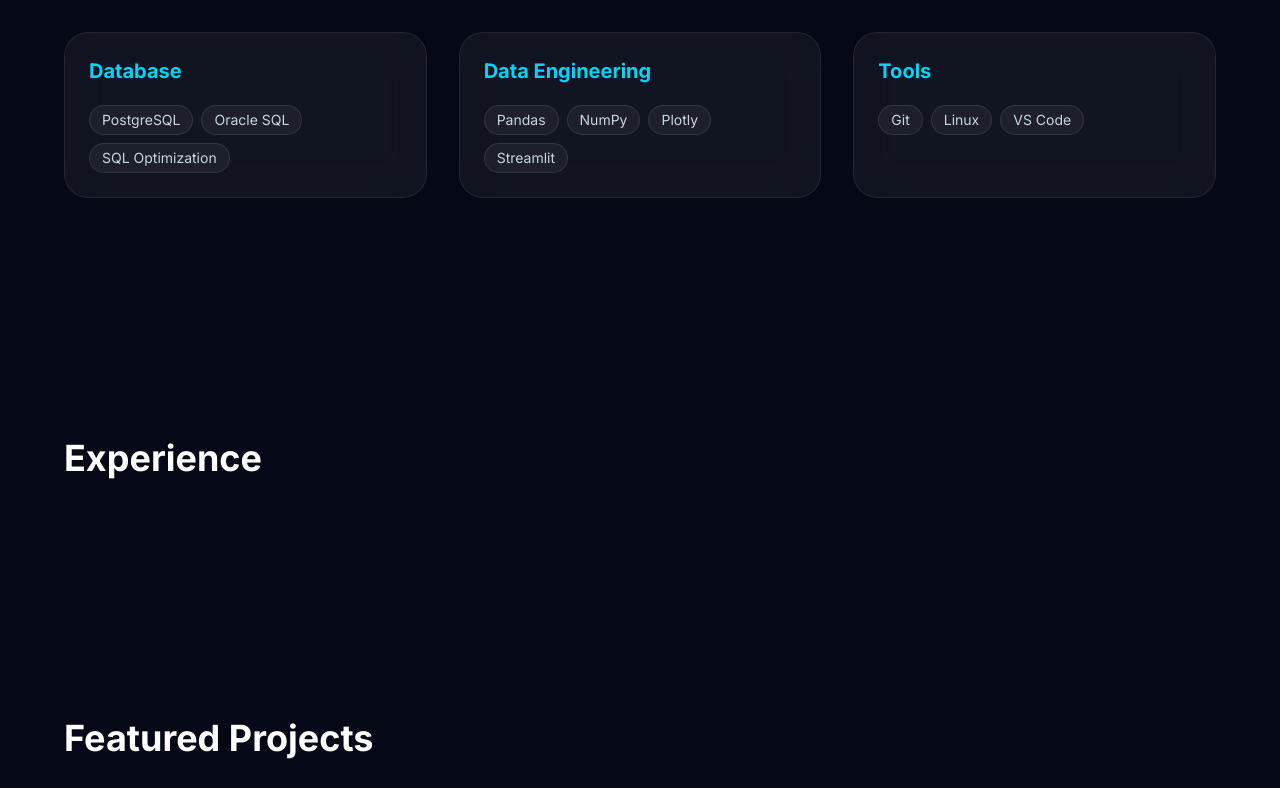
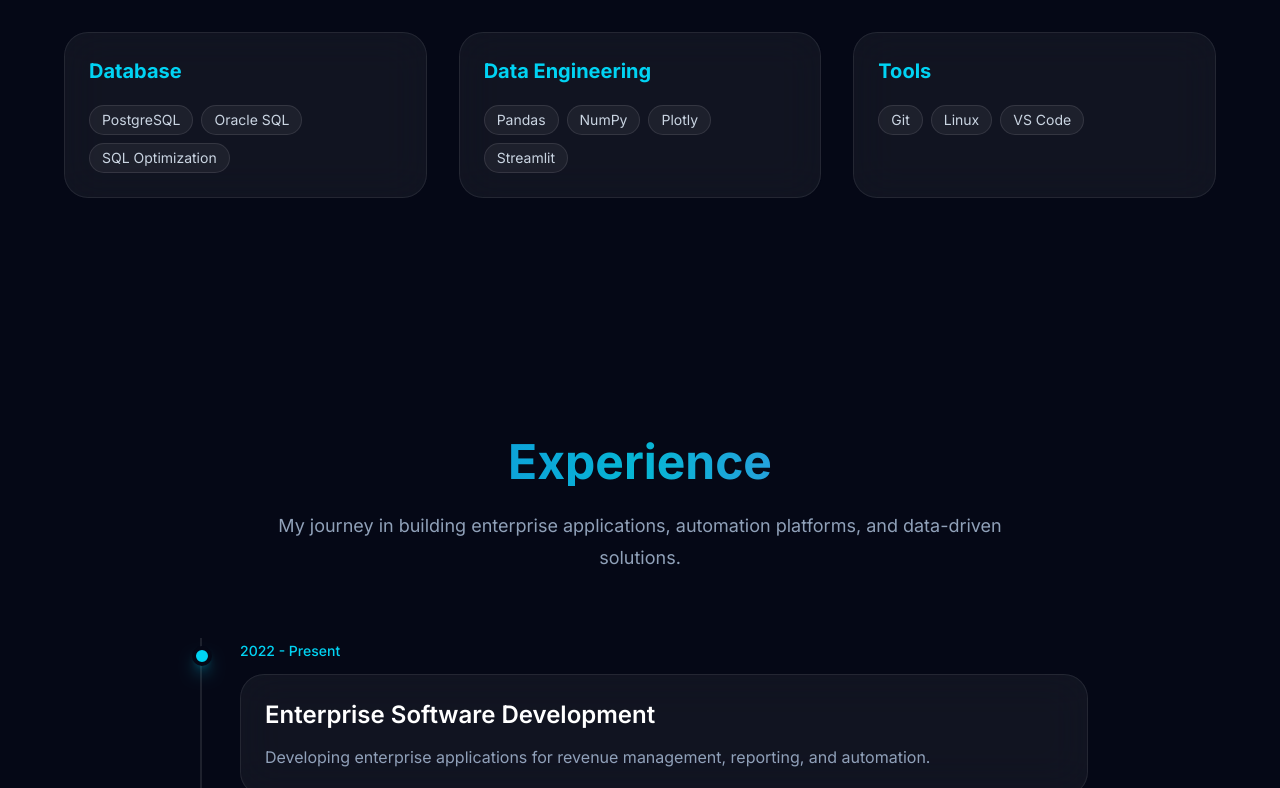
Before and after one commit to chandarbala/bala-portfolio, a React (Vite) app: page / in a window 1280 px wide. Shown: the part 2012-2800 px from the top of the page. Built offline with nearby package versions, Linux system fonts and the light colour scheme.

Commit message:
Build Featured Projects section

```diff
--- /dev/null
+++ b/src/components/Card/ProjectCard.tsx
@@ -0,0 +1,70 @@
+type Project = {
+  title: string;
+  description: string;
+  technologies: string[];
+  features: string[];
+  image: string;
+  github: string;
+  demo: string;
+};
+
+export default function ProjectCard({
+  title,
+  description,
+  technologies,
+  features,
+}: Project) {
+  return (
+    <div className="glass overflow-hidden rounded-3xl transition-all duration-300 hover:-translate-y-2 hover:border-cyan-500/30">
+
+      {/* Image Placeholder */}
+    <div className="relative flex h-56 items-center justify-center overflow-hidden bg-gradient-to-br from-slate-900 via-blue-950 to-violet-950">
+
+    <div className="absolute h-40 w-40 rounded-full bg-cyan-500/20 blur-3xl" />
+
+    <div className="absolute h-32 w-32 rounded-full bg-violet-500/20 blur-3xl right-10 top-10" />
+
+    <span className="relative text-lg font-semibold text-slate-300">
+        {title}
+    </span>
+
+    </div>
+
+      <div className="p-8">
+
+        <h3 className="text-2xl font-bold">
+          {title}
+        </h3>
+
+        <p className="mt-4 leading-7 text-slate-400">
+          {description}
+        </p>
+
+        {/* Technology Badges */}
+        <div className="mt-6 flex flex-wrap gap-2">
+          {technologies.map((tech) => (
+            <span
+              key={tech}
+              className="rounded-full bg-cyan-500/10 px-3 py-1 text-sm text-cyan-300"
+            >
+              {tech}
+            </span>
+          ))}
+        </div>
+
+        {/* Features */}
+        <ul className="mt-6 space-y-2">
+          {features.map((feature) => (
+            <li
+              key={feature}
+              className="text-slate-300"
+            >
+              • {feature}
+            </li>
+          ))}
+        </ul>
+
+      </div>
+    </div>
+  );
+}
--- /dev/null
+++ b/src/components/Card/TimelineCard.tsx
@@ -0,0 +1,32 @@
+type Props = {
+  year: string;
+  title: string;
+  description: string;
+};
+
+export default function TimelineCard({
+  year,
+  title,
+  description,
+}: Props) {
+  return (
+    <div className="relative pl-12">
+      {/* Timeline Dot */}
+      <div className="absolute left-0 top-2 h-5 w-5 rounded-full border-4 border-[#050816] bg-cyan-400 shadow-lg shadow-cyan-500/40" />
+
+      <span className="text-sm font-medium text-cyan-400">
+        {year}
+      </span>
+
+      <div className="glass mt-3 rounded-2xl p-6 transition-all duration-300 hover:-translate-y-1 hover:border-cyan-400/30">
+        <h3 className="text-2xl font-semibold text-white">
+          {title}
+        </h3>
+
+        <p className="mt-3 leading-7 text-slate-400">
+          {description}
+        </p>
+      </div>
+    </div>
+  );
+}
--- /dev/null
+++ b/src/data/experience.ts
@@ -0,0 +1,26 @@
+export const experiences = [
+  {
+    year: "2022 - Present",
+    title: "Enterprise Software Development",
+    description:
+      "Developing enterprise applications for revenue management, reporting, and automation.",
+  },
+  {
+    year: "Projects",
+    title: "Dashboard Development",
+    description:
+      "Built interactive dashboards using Python, Plotly, PostgreSQL, and modern web technologies.",
+  },
+  {
+    year: "Automation",
+    title: "Process Automation",
+    description:
+      "Created automation tools for Excel processing, data validation, PDF generation, and reporting.",
+  },
+  {
+    year: "Database",
+    title: "Data Engineering",
+    description:
+      "Worked with PostgreSQL, Oracle SQL, SQL optimization, ETL processes, and large datasets.",
+  },
+];
--- a/src/data/projects.ts
+++ b/src/data/projects.ts
@@ -0,0 +1,60 @@
+export const projects = [
+  {
+    title: "Revenue Collection Analytics Dashboard",
+    description:
+      "Enterprise dashboard for monitoring revenue collection, DCB reports, KPIs, and collection trends.",
+    technologies: [
+      "Python",
+      "PostgreSQL",
+      "Plotly",
+      "Flask",
+    ],
+    features: [
+      "Interactive KPIs",
+      "DCB Analytics",
+      "Revenue Trends",
+      "Advanced Filters",
+    ],
+    image: "/projects/revenue-dashboard.png",
+    github: "#",
+    demo: "#",
+  },
+  {
+    title: "Data Migration Platform",
+    description:
+      "Platform for importing, validating, transforming, and migrating enterprise data between systems.",
+    technologies: [
+      "Python",
+      "Flask",
+      "PostgreSQL",
+    ],
+    features: [
+      "Excel Import",
+      "Validation",
+      "Transformation",
+      "Migration",
+    ],
+    image: "/projects/data-migration.png",
+    github: "#",
+    demo: "#",
+  },
+  {
+    title: "WhatsApp Payment Notification System",
+    description:
+      "Bulk notification system for sending payment reminders with delivery tracking and API integration.",
+    technologies: [
+      "Python",
+      "REST API",
+      "PostgreSQL",
+    ],
+    features: [
+      "Bulk Messaging",
+      "Delivery Tracking",
+      "API Integration",
+      "Logging",
+    ],
+    image: "/projects/whatsapp-system.png",
+    github: "#",
+    demo: "#",
+  },
+];
--- a/src/sections/Experience/Experience.tsx
+++ b/src/sections/Experience/Experience.tsx
@@ -1,12 +1,35 @@
+import TimelineCard from "../../components/Card/TimelineCard";
+import { experiences } from "../../data/experience";
+
 export default function Experience() {
   return (
-    <section
-      id="experience"
-      className="section"
-    >
-      <h2 className="text-4xl font-bold">
-        Experience
-      </h2>
+    <section id="experience" className="section">
+      <div className="text-center">
+        <h2 className="gradient-text text-5xl font-bold">
+          Experience
+        </h2>
+
+        <p className="mx-auto mt-6 max-w-3xl text-lg leading-8 text-slate-400">
+          My journey in building enterprise applications, automation
+          platforms, and data-driven solutions.
+        </p>
+      </div>
+
+      <div className="relative mx-auto mt-16 max-w-4xl">
+        {/* Vertical Line */}
+        <div className="absolute left-2 top-0 h-full w-0.5 bg-white/10" />
+
+        <div className="space-y-12">
+          {experiences.map((experience) => (
+            <TimelineCard
+              key={experience.title}
+              year={experience.year}
+              title={experience.title}
+              description={experience.description}
+            />
+          ))}
+        </div>
+      </div>
     </section>
   );
 }
--- a/src/sections/Projects/Projects.tsx
+++ b/src/sections/Projects/Projects.tsx
@@ -1,12 +1,28 @@
+import ProjectCard from "../../components/Card/ProjectCard";
+import { projects } from "../../data/projects";
+
 export default function Projects() {
   return (
-    <section
-      id="projects"
-      className="section"
-    >
-      <h2 className="text-4xl font-bold">
-        Featured Projects
-      </h2>
+    <section id="projects" className="section">
+      <div className="text-center">
+        <h2 className="gradient-text text-5xl font-bold">
+          Featured Projects
+        </h2>
+
+        <p className="mx-auto mt-6 max-w-3xl text-lg leading-8 text-slate-400">
+          A selection of enterprise applications, automation tools,
+          and data-driven solutions that I've designed and developed.
+        </p>
+      </div>
+
+      <div className="mt-16 grid gap-8 lg:grid-cols-2">
+        {projects.map((project) => (
+          <ProjectCard
+            key={project.title}
+            {...project}
+          />
+        ))}
+      </div>
     </section>
   );
 }
```
